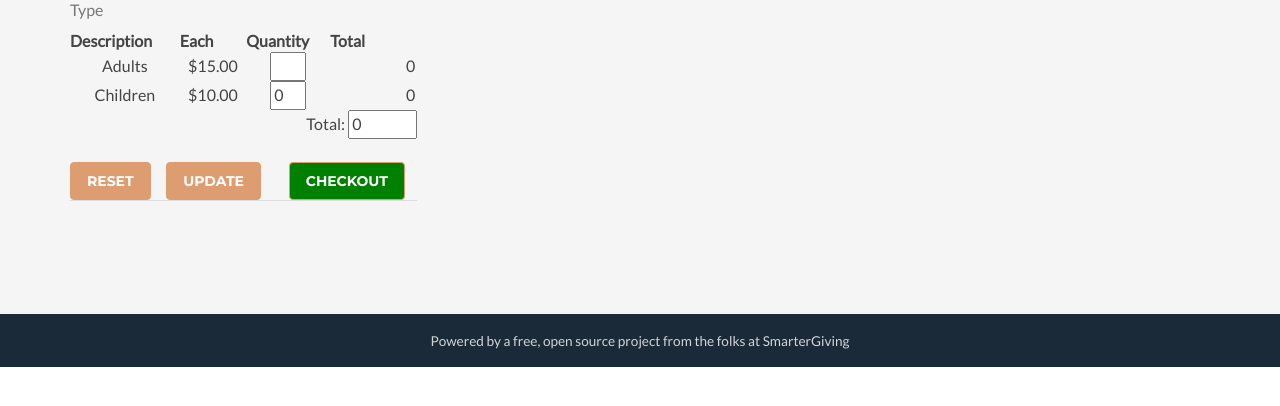
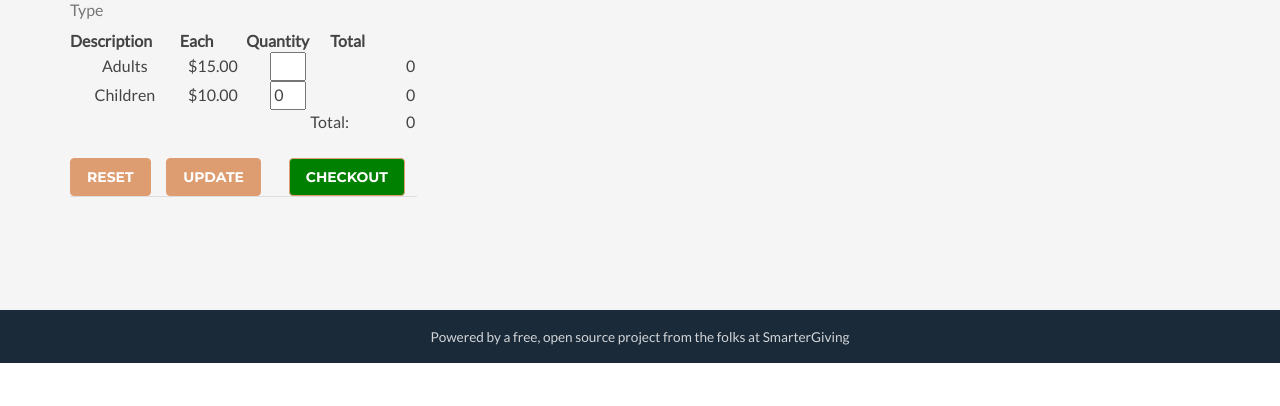
Before and after one commit to ortapdx/ortapdx.github.io, a Jekyll site: the page built from ppsample.html, in a window 1280 px wide. Shown: the part 485-891 px from the top of the page. Built offline with Jekyll 4.4.1, drawn with Linux system fonts in a browser that asks for light colours; nearby versions of some CDN libraries; comment, search, counter and statistics services are not loaded.

Commit message:
Update ppsample.html

```diff
--- a/ppsample.html
+++ b/ppsample.html
@@ -56,7 +56,7 @@ layout: default
                 <th align="center">  Description  </th>
                 <th align="center">  Each  </th>
                 <th align="center">  Quantity  </th>
-                <th align="center">  Total  </th>
+                <th align="right">  Total  </th>
 
               </tr>
 
@@ -69,7 +69,7 @@ layout: default
                 </td>
 
                 <td align="right">
-                  <input style=" background-color: transparent; border: none; text-align: right;" class="nbor" type="text" name="prc15" size="6" value="0" readonly/>
+                  <input style="background-color: transparent; border: none; text-align: right;" class="nbor" type="text" name="prc15" size="6" value="0" readonly/>
                 </td>
               </tr>
 
@@ -81,7 +81,7 @@ layout: default
                   <input type="text" name="qty10" size="2" value="0" onchange="GetOrder ('id10','Children',10);"/>
                 </td>
                 <td align="right">
-                  <input style=" background-color: transparent; border: none; text-align: right;" class="nbor" type="text" name="prc10" size="6" value="0" readonly/>
+                  <input style="background-color: transparent; border: none; text-align: right;" class="nbor" type="text" name="prc10" size="6" value="0" readonly/>
                 </td>
               </tr>
 
@@ -92,7 +92,7 @@ layout: default
                     if (root.xx_cur.length > 0)
                       document.writeln (" (", root.xx_cur, ")");
                   </script>
-                  <input class="nbor" type="text" name="tot" size="6" value="0" readonly/>
+                  <input class="nbor" style="background-color: transparent; border: none; text-align: right;" type="text" name="tot" size="6" value="0" readonly/>
                 </td>
               </tr>
               <tr>
```
